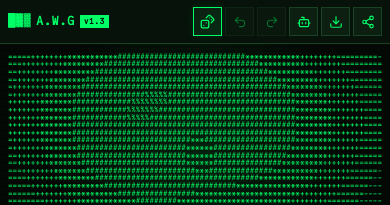
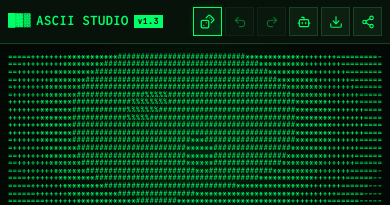
Before and after one commit to gimk/ascii.pantoine.com, a React (Vite) app: page / in a window 390 px wide. Shown: the top 205 px of the page. Built offline with nearby package versions, Linux system fonts and the light colour scheme.

Commit message:
Rename project to ASCII STUDIO

```diff
--- a/index.html
+++ b/index.html
@@ -4,7 +4,7 @@
     <meta charset="UTF-8" />
     <link rel="icon" type="image/svg+xml" href="/favicon.svg" />
     <meta name="viewport" content="width=device-width, initial-scale=1.0" />
-    <title>ASCII Wave Generator</title>
+    <title>ASCII STUDIO</title>
     <link rel="preconnect" href="https://fonts.googleapis.com">
     <link rel="preconnect" href="https://fonts.gstatic.com" crossorigin>
     <link href="https://fonts.googleapis.com/css2?family=JetBrains+Mono:wght@300;400;500;700&family=Noto+Sans+Mono:wght@300;400;500;700&display=swap" rel="stylesheet">
--- a/package.json
+++ b/package.json
@@ -1,5 +1,5 @@
 {
-  "name": "ascii-wave-generator",
+  "name": "ascii-studio",
   "private": true,
   "version": "1.3.0",
   "type": "module",
--- a/src/App.tsx
+++ b/src/App.tsx
@@ -1373,8 +1373,7 @@ export const App: React.FC = () => {
           <span className="brand-logo" style={{ color: 'var(--accent)' }}>▓▒░</span>
           <div className="brand-text-block">
             <div className="brand-main">
-              <span className="brand-full">ASCII WAVE GENERATOR</span>
-              <span className="brand-short">A.W.G</span>
+              <span className="brand-full">ASCII STUDIO</span>
             </div>
           </div>
           <span className="brand-badge">v1.3</span>
--- a/src/components/ExportModal.tsx
+++ b/src/components/ExportModal.tsx
@@ -102,7 +102,7 @@ export const ExportModal: React.FC<ExportModalProps> = ({
   const [videoBlob, setVideoBlob] = useState<Blob | null>(null);
   const [videoExtension, setVideoExtension] = useState<'.mp4' | '.webm'>(supportedDefault.extension);
 
-  const defaultBaseName = name.toLowerCase().replace(/[^a-z0-9]+/g, '-').replace(/(^-|-$)/g, '') || 'ascii-wave';
+  const defaultBaseName = name.toLowerCase().replace(/[^a-z0-9]+/g, '-').replace(/(^-|-$)/g, '') || 'ascii-studio';
 
   // Initialize or reset base filename when preset name or modal open state changes
   useEffect(() => {
--- a/src/styles/terminal.css
+++ b/src/styles/terminal.css
@@ -270,17 +270,13 @@ html, body, #root {
 
   .brand-title {
     gap: 5px;
+    font-size: 12px;
   }
 
   .brand-full {
-    display: none;
-  }
-
-  .brand-short {
     display: inline;
     font-size: 12px;
-    font-weight: 800;
-    color: var(--accent);
+    font-weight: 700;
     letter-spacing: 0.5px;
   }
 
```
Also changed, not shown: 2 other files (tests, documents, lock files or other folders).
